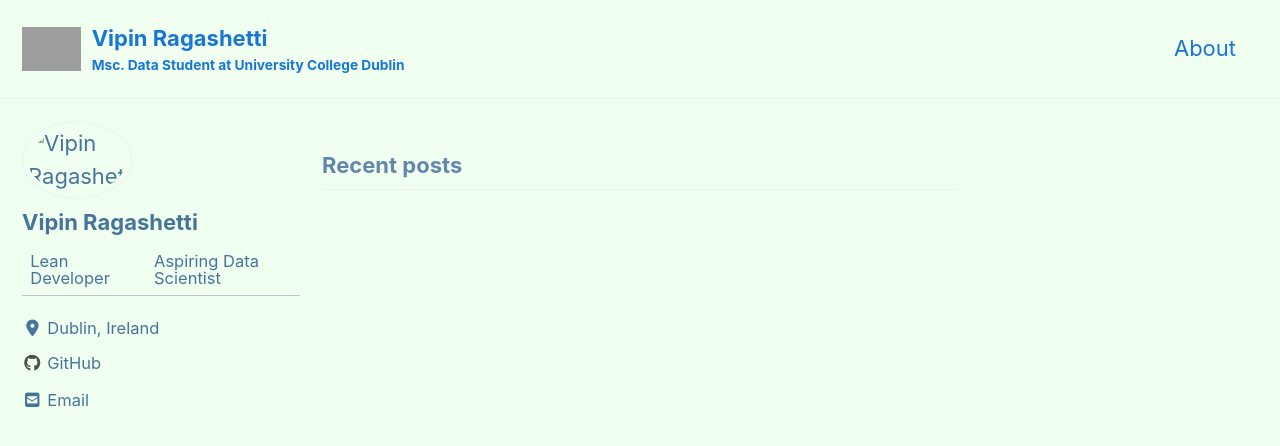
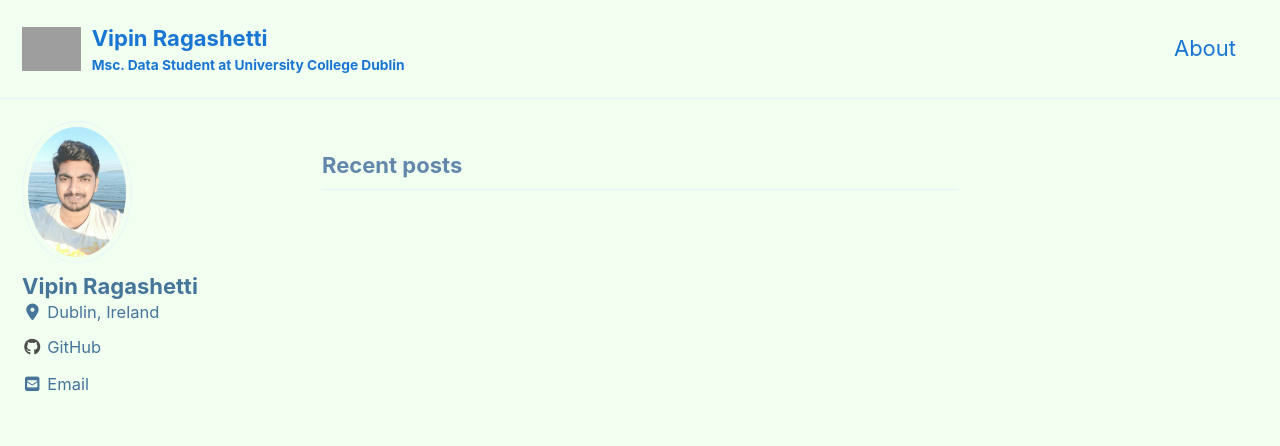
Before and after one commit to vipin-tech/vipin-oldweb, a Jekyll site: the page built from index.html, in a window 1280 px wide and 900 px high. Shown: the top 446 px of the window. Built offline with Jekyll 4.4.1, drawn with Linux system fonts in a browser that asks for light colours; cached includes are drawn as plain includes; nearby versions of some CDN libraries; the list of posts is cut into pages by our own code; grey boxes are pictures that could not be loaded.

Commit message:
Initial Commit

```diff
--- a/_config.yml
+++ b/_config.yml
@@ -109,7 +109,7 @@ analytics:
 author:
   name             : "Vipin Ragashetti"
   avatar           : "/images/ProfilePhoto.jpg"
-  bio              : Lean Developer | Aspiring Data Scientist
+  bio              : #
   location         : "Dublin, Ireland"
   email            : "vipin.ragashetti@gmail.com"
   links:
```
Also changed, not shown: images/ProfilePhoto.jpeg (deleted), images/ProfilePhoto.jpg (added).
